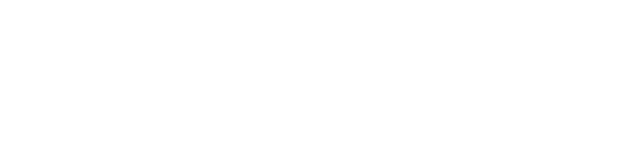
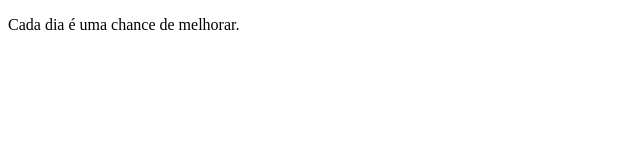
Before and after one commit to vesky69/BootCamp-Projeto1, a plain HTML site: page Projeto/index.html in a window 1280 px wide. Shown: the whole page, without its empty margins (0-640 px from the left). Drawn offline with Linux system fonts and the light colour scheme.

Commit message:
Frase motivacional 1

```diff
--- a/Projeto/index.html
+++ b/Projeto/index.html
@@ -6,5 +6,6 @@
     <title>Projeto 1</title>
 </head>
 <body>
+    <p>Cada dia é uma chance de melhorar.</p>
 </body>
 </html>
```
